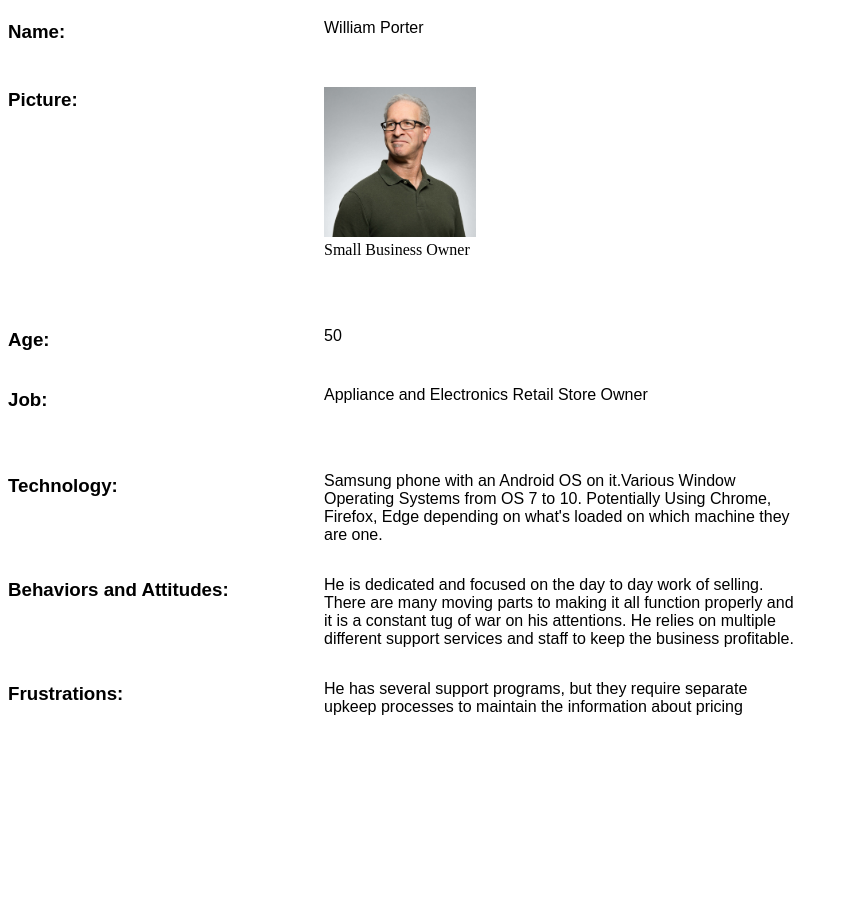
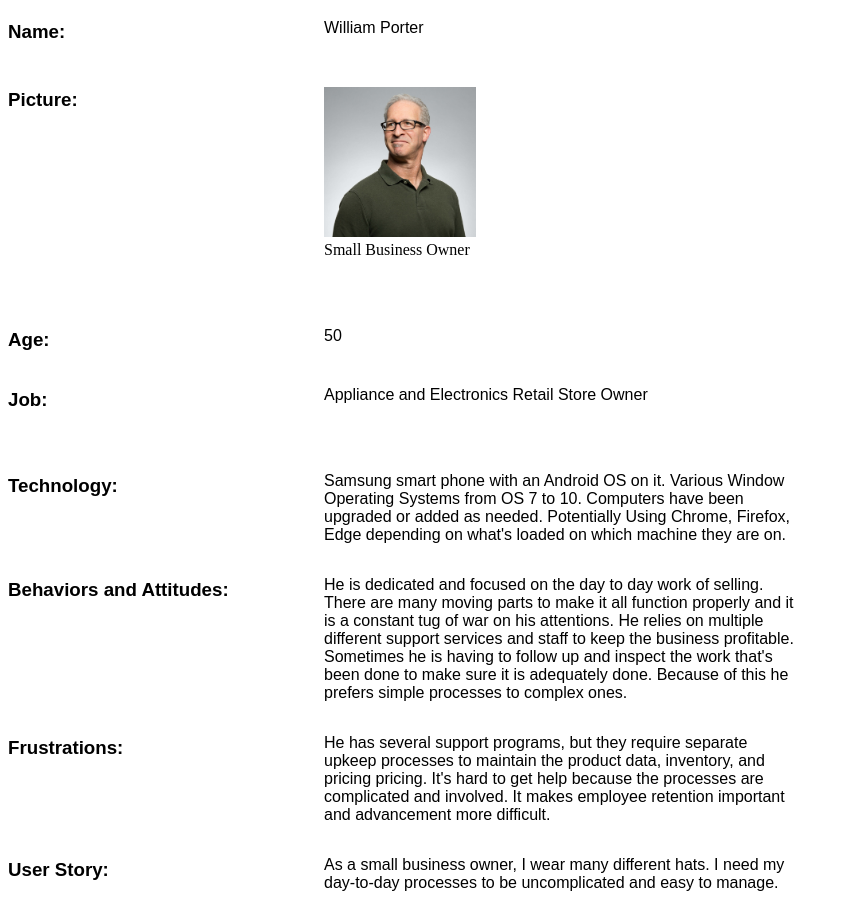
Before and after one commit to WardMatt/personal-website-project, a plain HTML site: page public_html/documentation/milestone-1.html in a window 1280 px wide. Shown: the part 605-1521 px from the top of the page, without its empty margins (0-849 px from the left). Before the commit the page ends 1363 px from the top, so only its background shows below. Drawn offline with Linux system fonts and the light colour scheme.

Commit message:
added a user story to the index.html

```diff
--- a/public_html/documentation/milestone-1.html
+++ b/public_html/documentation/milestone-1.html
@@ -105,8 +105,9 @@
                 </div>
                 <div class="column">
                     <div class="rightColumn">
-                        <p class = "paragraphStructure">Samsung phone with an Android OS on it.Various Window Operating Systems from OS 7 to 10. Potentially Using Chrome,
-                            Firefox, Edge depending on what's loaded on which machine they are one.</p>
+                        <p class = "paragraphStructure">Samsung smart phone with an Android OS on it. Various Window Operating Systems
+                            from OS 7 to 10. Computers have been upgraded or added as needed. Potentially Using Chrome,
+                            Firefox, Edge depending on what's loaded on which machine they are on.</p>
                     </div>
                 </div>
             </div>
@@ -119,10 +120,11 @@
                 <div class="column">
                     <div class="rightColumn">
                         <p class = "paragraphStructure">He is dedicated and focused on the day to day work of selling.
-                            There are many moving parts to making it all function properly
+                            There are many moving parts to make it all function properly
                             and it is a constant tug of war on his attentions. He relies on
                             multiple different support services and staff to keep the business
-                            profitable.</p>
+                            profitable. Sometimes he is having to follow up and inspect the work that's been done
+                            to make sure it is adequately done. Because of this he prefers simple processes to complex ones.</p>
                     </div>
                 </div>
             </div>
@@ -135,11 +137,25 @@
                 <div class="column">
                     <div class="rightColumn">
                         <p class = "paragraphStructure">He has several support programs, but they require separate upkeep processes to
-                            maintain the information about pricing</p>
+                            maintain the product data, inventory, and pricing pricing. It's hard to get help because the processes are complicated and involved.
+                            It makes employee retention important and advancement more difficult.</p>
                     </div>
                 </div>
             </div>
         </div>
+            <div class="row">
+                <div class="column">
+                    <div class="leftColumn">
+                        <h3>User Story:</h3>
+                    </div>
+                </div>
+                <div class="column">
+                    <div class="rightColumn">
+                        <p class = "paragraphStructure">As a small business owner, I wear many different hats. I need my day-to-day processes
+                                                        to be uncomplicated and easy to manage.</p>
+                    </div>
+                </div>
+            </div>
 
 <!--        <div class = row>-->
 
--- a/style.css
+++ b/style.css
@@ -61,26 +61,29 @@ div.column{
     /*background-color: blue;*/
     /*height: 200px;*/
     flex-wrap: nowrap;
+    /*align-content: flex-start;*/
+    /*align-self: start;*/
 
 }
 
 .rightColumn {
     /*margin: auto;*/
-    /*justify-content: flex-end;*/
+    justify-content: flex-end;
     /*background-color: green;*/
     /*height: 200px;*/
     /*flex-wrap: wrap;*/
     width: 150%;
+    /*align-content: flex-end;*/
+    /*text-align: start;*/
+    /*align-self: start;*/
 
 }
 
-p.paragraphStructure {
+p {
     display: flex;
-    /*overflow-wrap: break-word;*/
-    /*max-width: 40%;*/
-    /*margin-left: 20px;*/
     font-family: sans-serif, "Lato Black";
     font-size: medium;
+    align-items: end;
  }
 
 figure{
```
